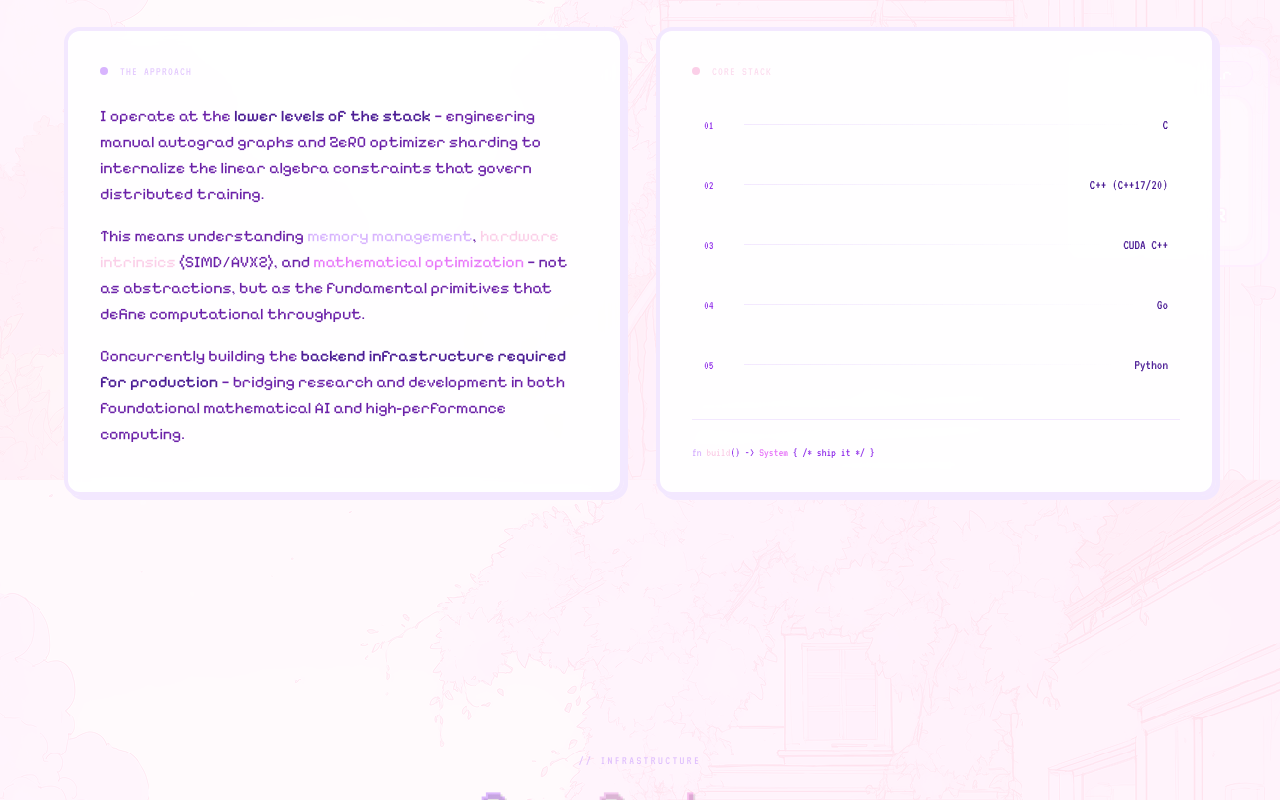
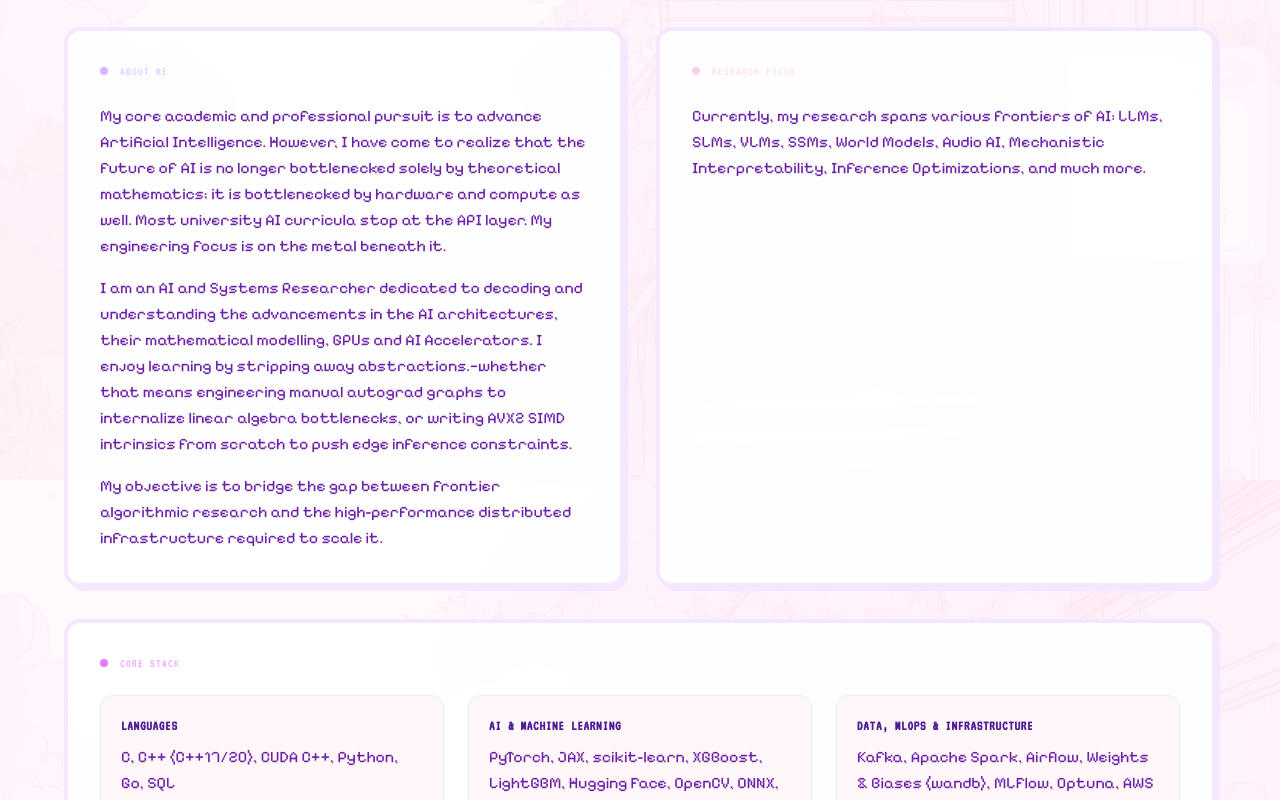
Before and after one commit to abhipandey5/abhipandey5.github.io, a React (Vite) app: page / in a window 1280 px wide. Shown: the part 1120-1920 px from the top of the page. Built offline with nearby package versions, Linux system fonts and the light colour scheme.

Commit message:
feat: Update About section with 3 widgets and new content

```diff
--- a/src/components/About.jsx
+++ b/src/components/About.jsx
@@ -1,6 +1,13 @@
 import ScrollReveal from './ScrollReveal';
 import SectionHeading from './SectionHeading';
-import { techStack } from '../data/content';
+
+const coreStack = [
+  { category: 'Languages', items: 'C, C++ (C++17/20), CUDA C++, Python, Go, SQL' },
+  { category: 'AI & Machine Learning', items: 'PyTorch, JAX, scikit-learn, XGBoost, LightGBM, Hugging Face, OpenCV, ONNX, Quantization (1.58-bit / GGUF)' },
+  { category: 'Data, MLOps & Infrastructure', items: 'Kafka, Apache Spark, Airflow, Weights & Biases (wandb), MLFlow, Optuna, AWS SageMaker, Docker, Kubernetes (K8s), Git, Linux, CMake' },
+  { category: 'Backend & Systems', items: 'gRPC, Redis, PostgreSQL, Node.js, Hardware Intrinsics (SIMD/AVX2), Microservices, Memory Management, Distributed Data Parallel' },
+  { category: 'Concepts', items: 'Artificial Intelligence, High-Performance Computing (HPC), GPU Architecture, System Design, Data Engineering' }
+];
 
 const About = () => {
   return (
@@ -8,71 +15,73 @@ const About = () => {
       <div className="mx-auto max-w-6xl">
         <SectionHeading
           label="// Philosophy"
-          title="Engineering at the Edge"
-          subtitle="Stripping away abstractions to understand how massive models scale across hardware."
+          title="Decoding Intelligence"
+          subtitle="Bridging foundational research with high-performance computing to push the limits of edge inference."
         />
 
+        <div className="flex flex-col gap-8">
+          {/* Top Row: Two Widgets */}
           <div className="grid gap-8 lg:grid-cols-2">
-          {/* Left — Manifesto */}
+            {/* Left — About Me */}
             <ScrollReveal delay={0.1}>
-            <div className="glass-card gradient-border p-8 h-full">
+              <div className="glass-card gradient-border p-8 h-full flex flex-col">
                 <div className="flex items-center gap-3 mb-6">
                   <div className="h-2 w-2 rounded-full bg-lavender" />
                   <span className="font-mono text-xs tracking-widest uppercase text-lavender/70">
-                  The Approach
+                    About Me
                   </span>
                 </div>
-              <div className="space-y-4 text-text-secondary leading-relaxed">
+                <div className="space-y-4 text-base text-text-secondary leading-relaxed flex-1">
                   <p>
-                  I operate at the{' '}
-                  <span className="text-text-primary font-medium">lower levels of the stack</span>{' '}
-                  — engineering manual autograd graphs and ZeRO optimizer sharding
-                  to internalize the linear algebra constraints that govern distributed training.
+                    My core academic and professional pursuit is to advance Artificial Intelligence. However, I have come to realize that the future of AI is no longer bottlenecked solely by theoretical mathematics; it is bottlenecked by hardware and compute as well. Most university AI curricula stop at the API layer. My engineering focus is on the metal beneath it.
                   </p>
                   <p>
-                  This means understanding{' '}
-                  <span className="text-lavender">memory management</span>,{' '}
-                  <span className="text-pink">hardware intrinsics</span>{' '}
-                  (SIMD/AVX2), and{' '}
-                  <span className="text-mauve">mathematical optimization</span>{' '}
-                  — not as abstractions, but as the fundamental primitives
-                  that define computational throughput.
+                    I am an AI and Systems Researcher dedicated to decoding and understanding the advancements in the AI architectures, their mathematical modelling, GPUs and AI Accelerators. I enjoy learning by stripping away abstractions.—whether that means engineering manual autograd graphs to internalize linear algebra bottlenecks, or writing AVX2 SIMD intrinsics from scratch to push edge inference constraints.
                   </p>
                   <p>
-                  Concurrently building the{' '}
-                  <span className="text-text-primary font-medium">
-                    backend infrastructure required for production
-                  </span>{' '}
-                  — bridging research and development in both foundational
-                  mathematical AI and high-performance computing.
+                    My objective is to bridge the gap between frontier algorithmic research and the high-performance distributed infrastructure required to scale it.
                   </p>
                 </div>
               </div>
             </ScrollReveal>
 
-          {/* Right — Stack */}
+            {/* Right — Research Focus */}
             <ScrollReveal delay={0.2}>
-            <div className="glass-card gradient-border p-8 h-full">
+              <div className="glass-card gradient-border p-8 h-full flex flex-col">
                 <div className="flex items-center gap-3 mb-6">
                   <div className="h-2 w-2 rounded-full bg-pink" />
                   <span className="font-mono text-xs tracking-widest uppercase text-pink/70">
+                    Research Focus
+                  </span>
+                </div>
+                <div className="space-y-4 text-base text-text-secondary leading-relaxed flex-1">
+                  <p>
+                    Currently, my research spans various frontiers of AI: LLMs, SLMs, VLMs, SSMs, World Models, Audio AI, Mechanistic Interpretability, Inference Optimizations, and much more.
+                  </p>
+                </div>
+              </div>
+            </ScrollReveal>
+          </div>
+
+          {/* Bottom Row: Core Stack */}
+          <ScrollReveal delay={0.3}>
+            <div className="glass-card gradient-border p-8">
+              <div className="flex items-center gap-3 mb-6">
+                <div className="h-2 w-2 rounded-full bg-mauve" />
+                <span className="font-mono text-xs tracking-widest uppercase text-mauve/70">
                   Core Stack
                 </span>
               </div>
 
-              <div className="space-y-4">
-                {techStack.map((tech, i) => (
-                  <div
-                    key={tech}
-                    className="group flex items-center gap-4 p-3 rounded-lg hover:bg-lavender/5 transition-colors"
-                  >
-                    <span className="font-mono text-xs text-text-muted w-6">
-                      {String(i + 1).padStart(2, '0')}
+              <div className="grid gap-6 md:grid-cols-2 lg:grid-cols-3">
+                {coreStack.map((stack, i) => (
+                  <div key={i} className="flex flex-col gap-2 p-5 rounded-xl border border-border bg-bg-primary/50 hover:border-lavender/50 transition-colors">
+                    <span className="font-mono text-sm font-bold text-text-primary tracking-wider uppercase">
+                      {stack.category}
                     </span>
-                    <div className="h-px flex-1 bg-gradient-to-r from-border to-transparent" />
-                    <span className="font-mono text-sm font-medium text-text-primary group-hover:text-lavender transition-colors">
-                      {tech}
-                    </span>
+                    <p className="text-base text-text-secondary leading-relaxed">
+                      {stack.items}
+                    </p>
                   </div>
                 ))}
               </div>
@@ -80,11 +89,17 @@ const About = () => {
               {/* Decorative element */}
               <div className="mt-8 pt-6 border-t border-border">
                 <p className="font-mono text-xs text-text-muted">
-                  <span className="text-lavender">fn</span>{' '}
-                  <span className="text-pink">build</span>
-                  {'() -> '}
-                  <span className="text-mauve">System</span>
-                  {' { /* ship it */ }'}
+                  <span className="text-lavender">import</span>{' '}
+                  <span className="text-pink">torch</span>
+                  {'; '}
+                  <span className="text-text-primary">torch</span>
+                  {'.'}
+                  <span className="text-mauve">compile</span>
+                  {'(model, '}
+                  <span className="text-pink">mode</span>
+                  {'='}
+                  <span className="text-lavender">"reduce-overhead"</span>
+                  {')'}
                 </p>
               </div>
             </div>
```
Lines whose indentation alone changed are shown as unchanged.
